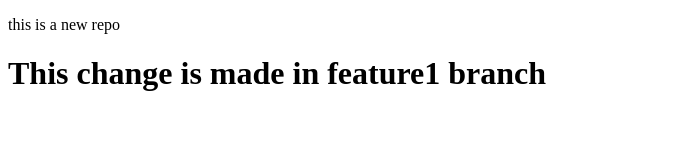
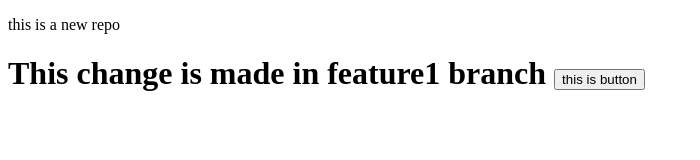
Before and after one commit to Pratikwalekar/locolrepo, a plain HTML site: page index.html in a window 1280 px wide. Shown: the whole page, without its empty margins (0-700 px from the left). Drawn offline with Linux system fonts and the light colour scheme.

Commit message:
button added

```diff
--- a/index.html
+++ b/index.html
@@ -8,7 +8,7 @@
 <body>
     <div class="container">
         <p>this is a new repo</p>
-        <h1>This change is made in feature1 branch</h1>
+        <h1>This change is made in feature1 branch <button>this is button</button></h1>
     </div>
 </body>
 </html>
```
